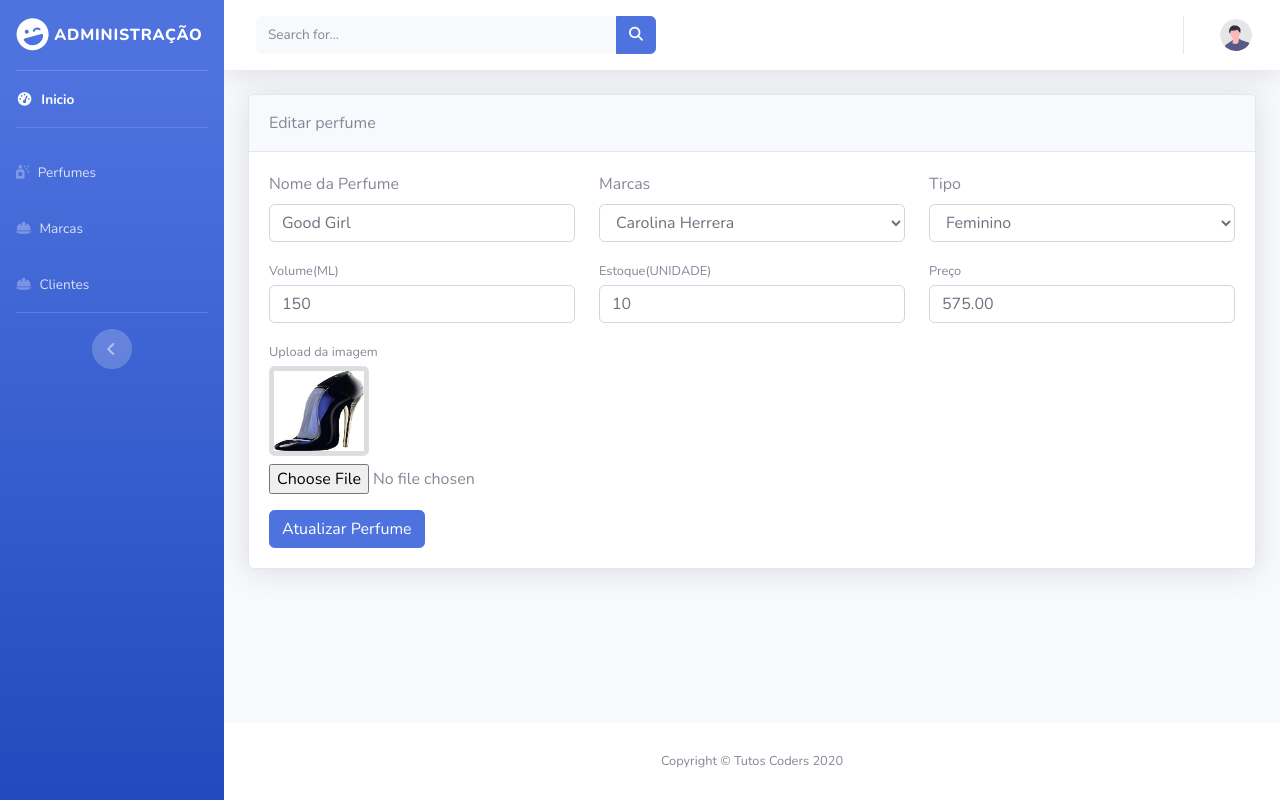
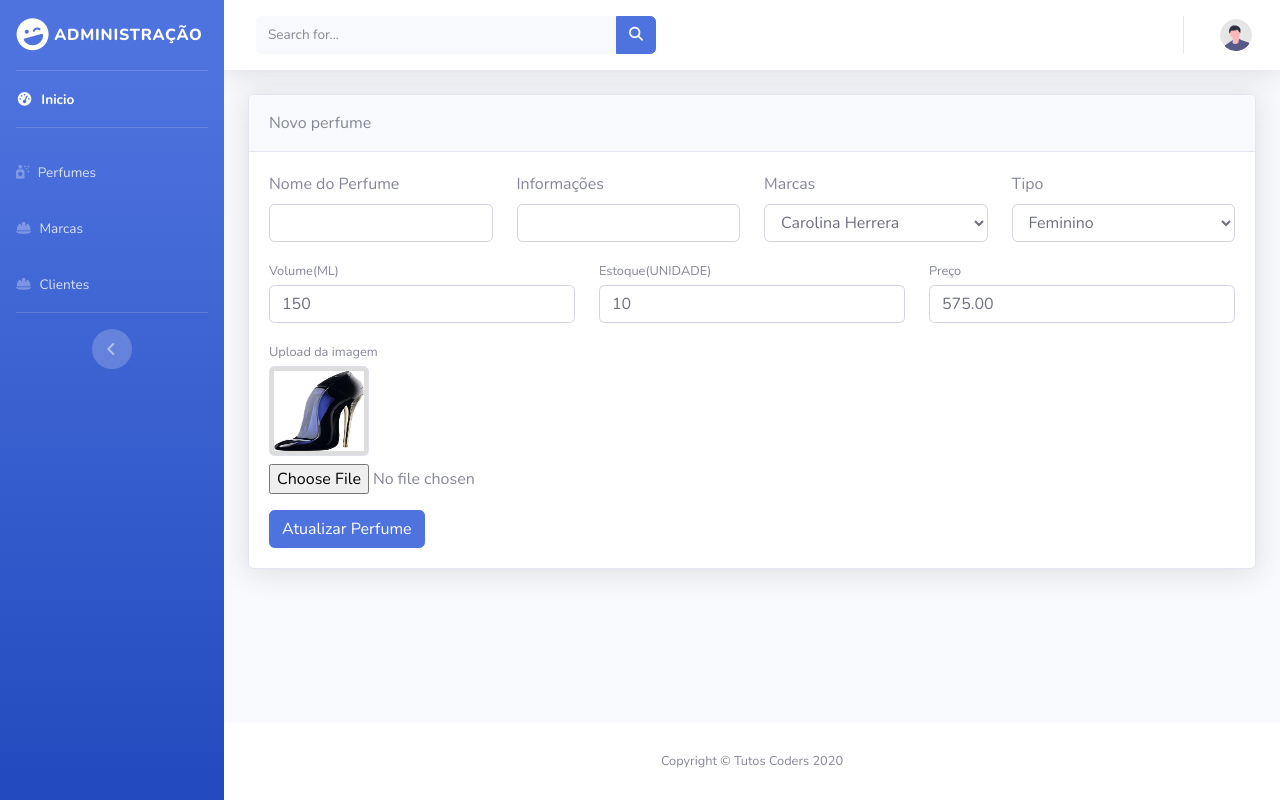
Before and after one commit to omartins-zs/Fragance_Euphoria, a CodeIgniter app: page /Fragance_Euphoria/index.php/admin/perfume/edit/1 in a window 1280 px wide. Run offline with CodeIgniter, Linux system fonts and the light colour scheme; data comes from the database, SQL or seed files in the repository; data that the repository does not hold is empty; some libraries are stand-ins or nearby versions.

Commit message:
Add Campo Descrição Info do Perfume

```diff
--- a/application/controllers/admin/Perfume.php
+++ b/application/controllers/admin/Perfume.php
@@ -72,7 +72,8 @@
 
 		// Dados do perfume
 		$perfume = array(
-			"descricao" => $this->input->post("descricao"),
+			"nome" => $this->input->post("nome"),
+			"descricao_info" => $this->input->post("descricao_info"),
 			"marca" => $this->input->post("marca"),
 			"tipo" => $this->input->post("tipo"),
 			"volume" => $this->input->post("volume"),
@@ -105,7 +106,8 @@
 	public function update($id)
 	{
 		$perfume = array(
-			"descricao" => $this->input->post("descricao"),
+			"nome" => $this->input->post("nome"),
+			"descricao_info" => $this->input->post("descricao_info"),
 			"marca" => $this->input->post("marca"),
 			"tipo" => $this->input->post("tipo"),
 			"volume" => $this->input->post("volume"),
--- a/application/views/admin/perfume/insertEdit.php
+++ b/application/views/admin/perfume/insertEdit.php
@@ -1,5 +1,5 @@
 <div class="card shadow mb-4">
-	<div class="card-header py-3"><?= empty($perfume->descricao) ? 'Novo perfume' : 'Editar perfume'; ?></div>
+	<div class="card-header py-3"><?= empty($perfume->nome) ? 'Novo perfume' : 'Editar perfume'; ?></div>
 	<div class="card-body">
 		<?php if (isset($perfume->id)) : ?>
 			<form class="form" action="<?= base_url() ?>admin/perfume/update/<?= $perfume->id ?>" method="post" enctype="multipart/form-data">
@@ -9,8 +9,14 @@
 				<div class="row">
 					<div class="col">
 						<div class="form-group">
-							<label for="inputUsername">Nome da Perfume</label>
-							<input class="form-control" type="text" value="<?= $perfume->descricao; ?>" name="descricao">
+							<label for="inputUsername">Nome do Perfume</label>
+							<input class="form-control" type="text" value="<?= $perfume->nome; ?>" name="nome">
+						</div>
+					</div>
+					<div class="col">
+						<div class="form-group">
+							<label for="inputUsername">Informações</label>
+							<input class="form-control" type="text" value="<?= $perfume->descricao_info; ?>" name="descricao_info">
 						</div>
 					</div>
 					<div class="col">
--- a/application/views/admin/perfume/listagem.php
+++ b/application/views/admin/perfume/listagem.php
@@ -32,7 +32,7 @@
   							<tr>
   								<td><img style="width: 4rem; height: 4rem; object-fit: contain;" src="<?= base_url('assets/admin/upload/' .  $perfume->imagem); ?>"></td>
   								<!-- <td><img class="rounded-circle" style="width: 4rem; height: 4rem;" src="<?= base_url('assets/admin/upload/' .  $perfume->imagem); ?>"></td> -->
-  								<td><?= $perfume->descricao ?></td>
+  								<td><?= $perfume->nome ?></td>
   								<td><?= nome_marca($perfume->marca); ?></td>
   								<td><?= $perfume->tipo ?></td>
   								<td><?= $perfume->volume ?></td>
--- a/application/views/shop/produtos.php
+++ b/application/views/shop/produtos.php
@@ -10,7 +10,7 @@
 						<div class="card-body p-2">
 							<div class="text-center">
 								<!-- Product name-->
-								<h4 class="fw-bolder my-0"><?= $perfume->descricao; ?></h4>
+								<h4 class="fw-bolder my-0"><?= $perfume->nome; ?></h4>
 								<h6 class="fw-light mb-4"><?= nome_marca($perfume->marca); ?></h6>
 								<h5 class="fw-bolder mb-1 text-info">R$ <?= $perfume->preco ?></h5>
 								<p class="lead my-0"><?= $perfume->volume; ?> ML</p>
```
